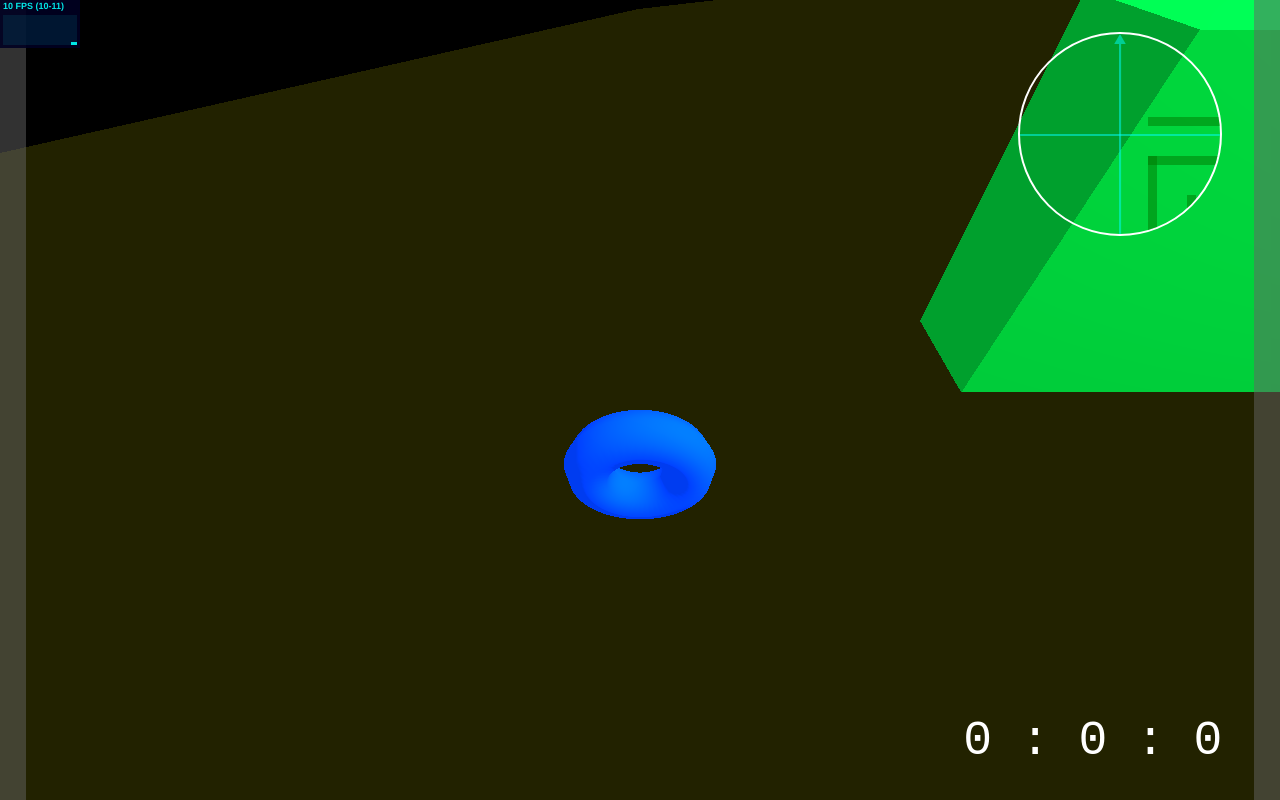
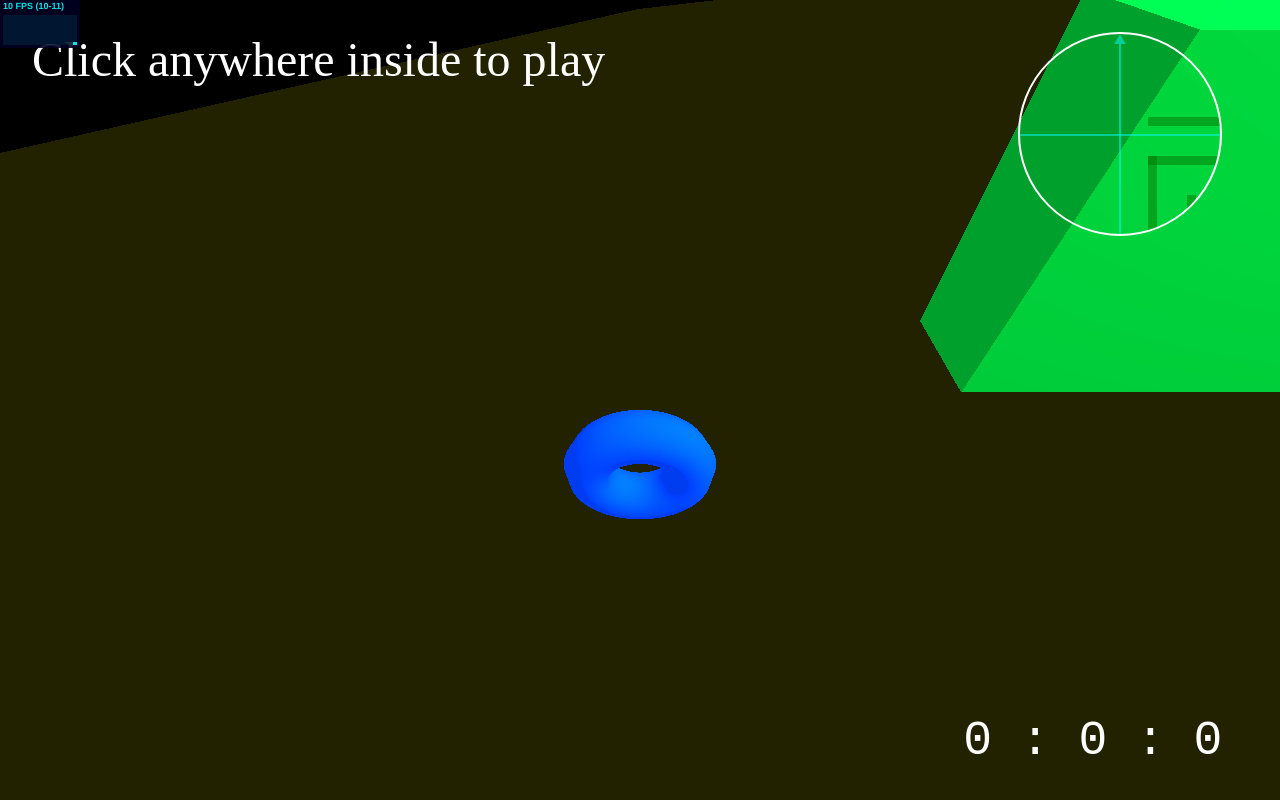
Before and after one commit to indranaftena/threejs-maze, a website built with Vite: page index.html in a window 1280 px wide. Built offline with nearby package versions, Linux system fonts and the light colour scheme; animation ran at ten frames a second.

Commit message:
remove unused parts and add help

```diff
--- a/index.html
+++ b/index.html
@@ -10,6 +10,7 @@
 
 <body>
   <canvas id="bg"></canvas>
+  <div id="starter">Click anywhere inside to play</div>
   <div id="map-padding">
     <div id="map-circle">
       <img id="map" src="./map.svg" alt="map">
@@ -17,11 +18,6 @@
     </div>
   </div>
   <div id="timer">0&nbsp;:&nbsp;0&nbsp;:&nbsp;0</div>
-  <div class="control">
-    <div id="left"></div>
-    <div id="center"></div>
-    <div id="right"></div>
-  </div>
   <canvas id="canvas-control"></canvas>
   <script type="module" src="/main.js"></script>
 </body>
--- a/main.js
+++ b/main.js
@@ -165,12 +165,15 @@
 
 // add and remove mouse move event listener
 function lockChangeAlert() {
+  const starter = document.getElementById('starter');
   if (document.pointerLockElement === canvasControl) {
     console.log('Pointer is locked');
+    starter.style.display = 'none';
     document.addEventListener('mousemove', objectOrientation, false);
   }
   else {
     console.log('Pointer is unlocked');
+    // starter.style.display = 'block';
     document.removeEventListener('mousemove', objectOrientation, false);
   }
 }
--- a/style.css
+++ b/style.css
@@ -2,37 +2,11 @@
   margin: 0px;
 }
 
-canvas {
+#bg {
   position: fixed;
   z-index: 0;
   top: 0;
   left: 0;
-}
-
-.control {
-  position: absolute;
-  width: 100vw;
-  display: grid;
-  grid-template-columns: 2vw auto 2vw;
-  z-index: 10;
-}
-
-#left {
-  background-color: rgba(100, 100, 100, 0.5);
-  height: 100vh;
-  display: flex;
-  grid-column-start: 1;
-  grid-column-end: 2;
-  color: white;
-}
-
-#right {
-  background-color: rgba(100, 100, 100, 0.5);
-  height: 100vh;
-  display: flex;
-  grid-column-start: 3;
-  grid-column-end: 4;
-  color: white;
 }
 
 #canvas-control {
@@ -48,7 +22,7 @@
   position: absolute;
   right: 2vw;
   top: 0px;
-  z-index: 0;
+  z-index: 10;
 }
 
 #map-circle {
@@ -72,6 +46,7 @@
 
 #timer {
   position: absolute;
+  z-index: 10;
   padding: 2rem;
   right: 2vw;
   bottom: 0px;
@@ -79,3 +54,11 @@
   font-family: 'Courier New', Courier, monospace;
   color: white;
 }
+
+#starter {
+  position: absolute;
+  z-index: 10;
+  padding: 2rem;
+  font-size: 3em;
+  color: white;
+}
```
